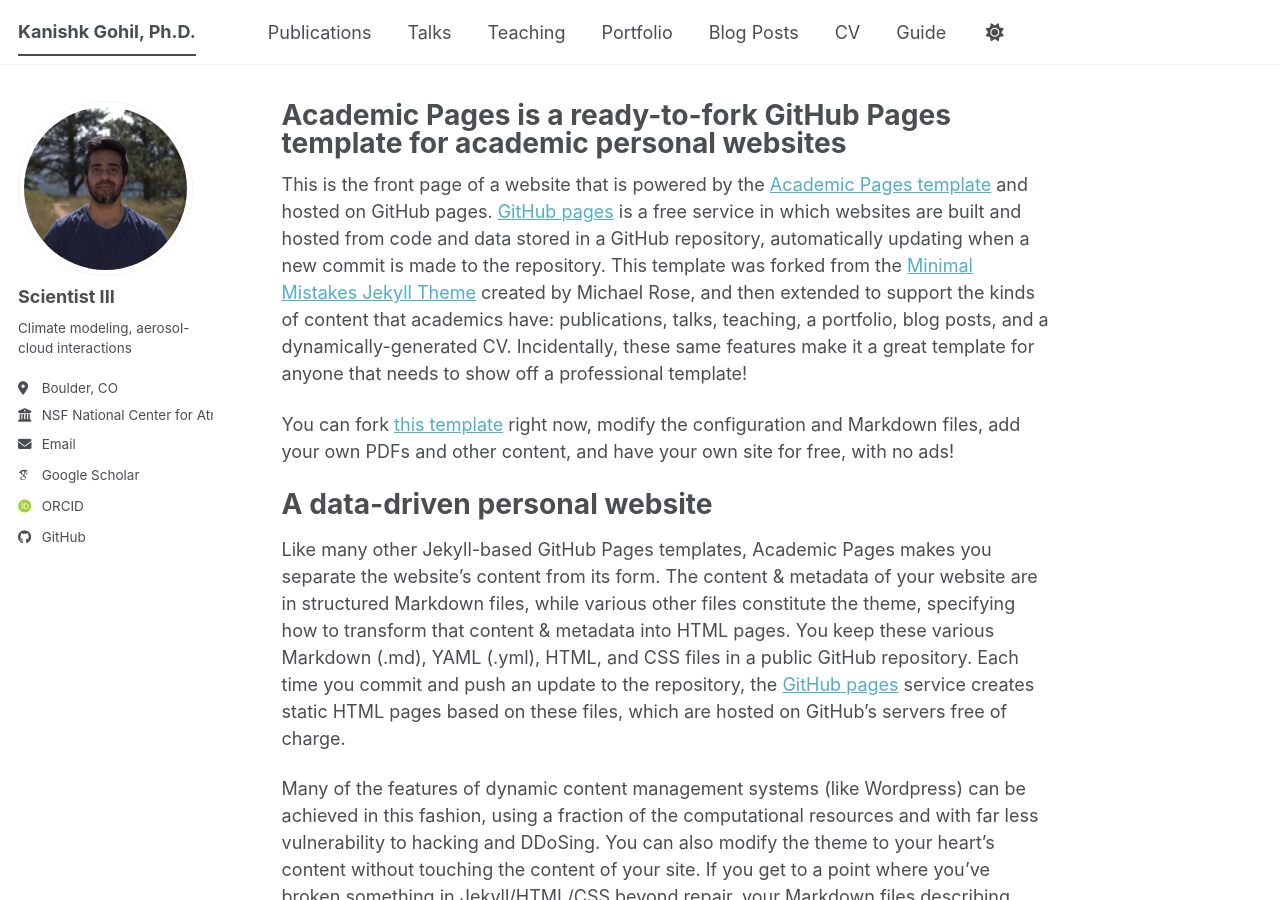
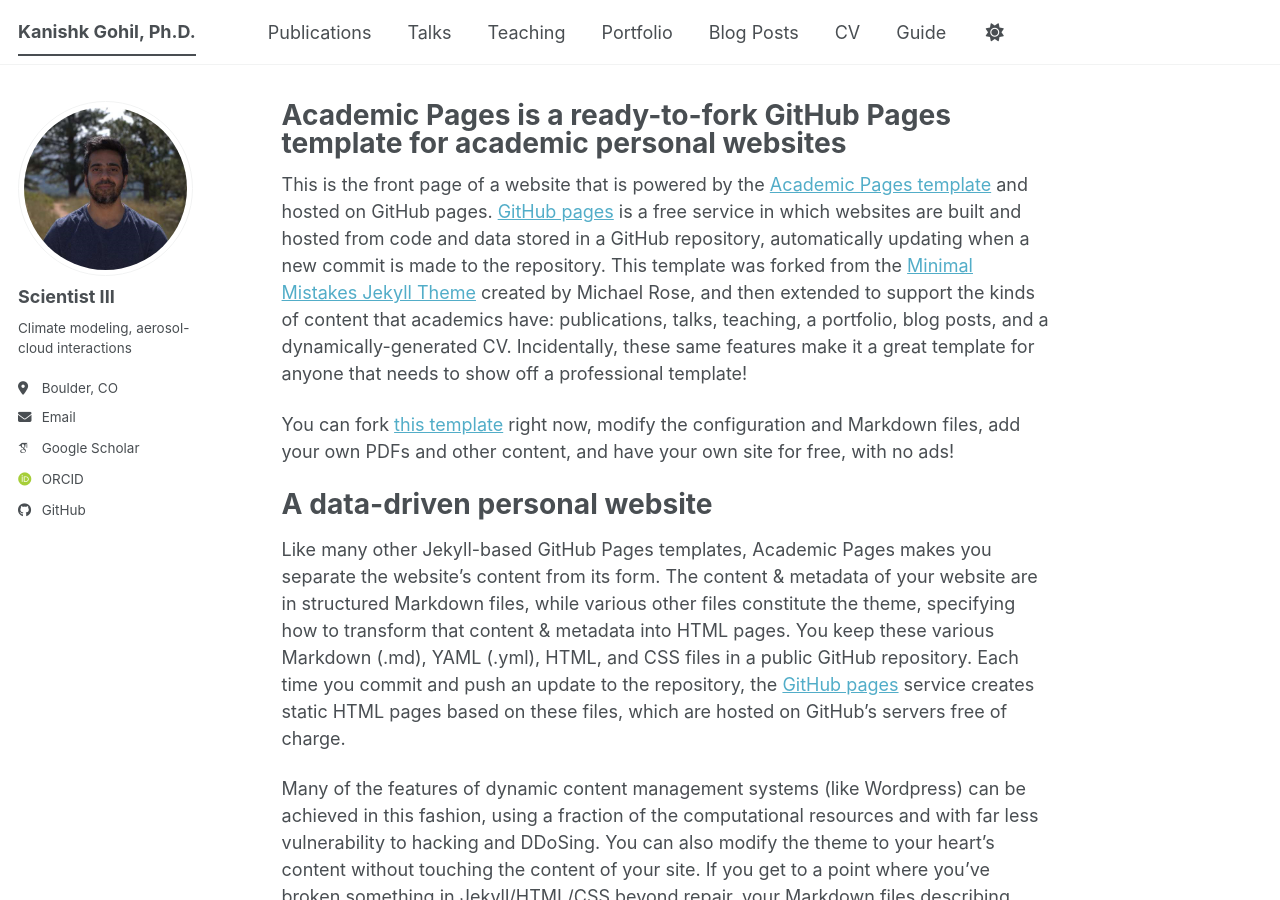
Before and after one commit to kgohil27/kgohil27.github.io, a Jekyll site: the page built from _pages/about.md, in a window 1280 px wide and 900 px high. Built offline with Jekyll 4.4.1, drawn with Linux system fonts in a browser that asks for light colours; some web fonts are replaced; a script bundle is joined from its source files by our own code; library files that are not in the unit come from our copies.

Commit message:
Update description and employer

```diff
--- a/_config.yml
+++ b/_config.yml
@@ -12,7 +12,7 @@
 title                    : "Kanishk Gohil, Ph.D."
 title_separator          : "-"
 name                     : &name "Scientist III"
-description              : &description "Climate modeling, aerosol-cloud interactions"   # Update this with a general description of your site, this is the default if not overridden by a page
+description              : &description "NSF National Center for Atmospheric Research"   # Update this with a general description of your site, this is the default if not overridden by a page
 url                      : https://kgohil27.github.io # The base hostname & protocol for your site e.g. "https://[your GitHub username].github.io",
                                                            # or if you already have some other page hosted on Github then use "https://[your GitHub username].github.io/[Your Repo Name]"
 baseurl                  : "" # the subpath of your site, e.g. "/blog"
@@ -28,7 +28,7 @@
   pronouns         : # example: "she/her"
   bio              : "Climate modeling, aerosol-cloud interactions"
   location         : "Boulder, CO"
-  employer         : "NSF National Center for\nAtmospheric Research"
+  employer         : ###
   uri              : # URL
   email            : "kgohil@ucar.edu"
 
```
